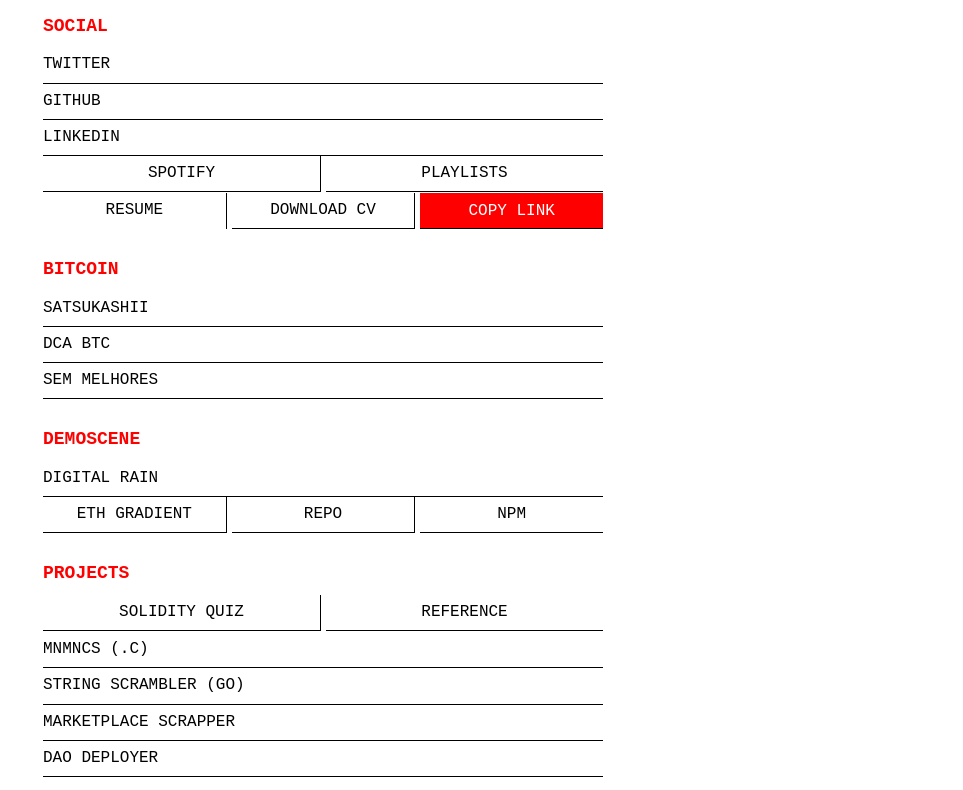
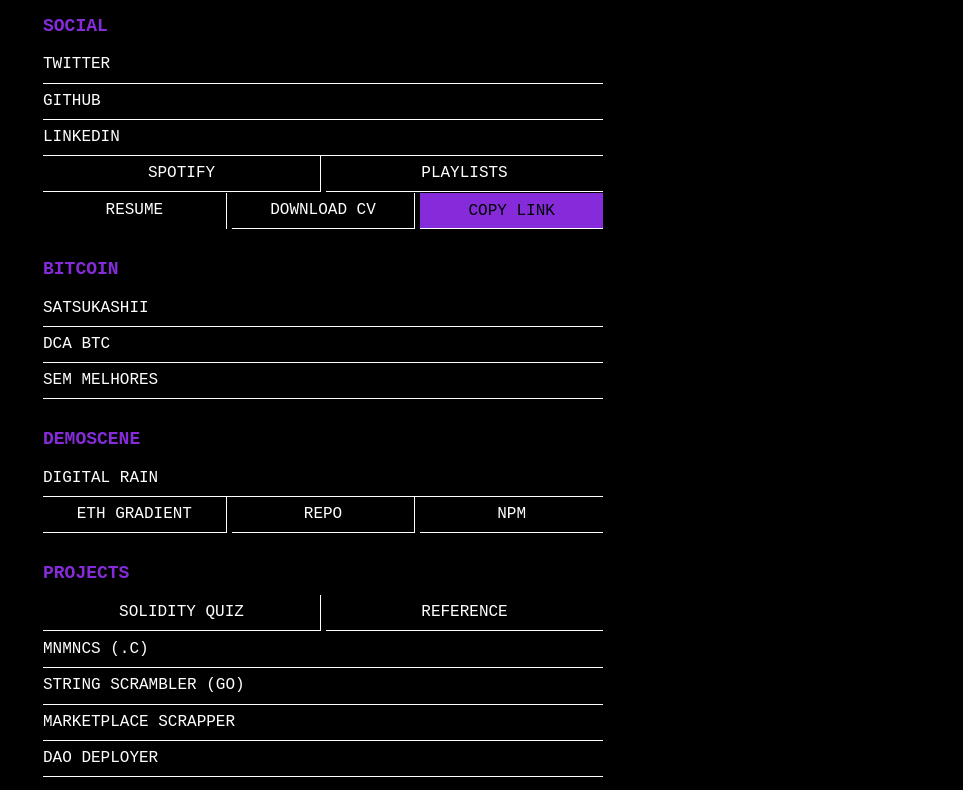
Before and after one commit to afa7789/links, a plain HTML site: page index.html in a window 1280 px wide. Shown: the part 63-853 px from the top of the page, without its empty margins (317-1280 px from the left). Drawn offline with Linux system fonts and the light colour scheme.

Commit message:
update dark theme colors and default theme setting

```diff
--- a/index.html
+++ b/index.html
@@ -18,7 +18,7 @@
             margin: 0 auto;
         }
         :root { --bg: #fff; --fg: #000; --accent: #f00; }
-        [data-theme="dark"] { --bg: #000; --fg: #fff; --accent: #0f0; }
+        [data-theme="dark"] { --bg: #000; --fg: #fff; --accent: #852bda; }
 
         h1 { font-size: 24px; margin-bottom: 20px; }
         h2 { font-size: 18px; margin: 30px 0 10px 0; color: var(--accent); }
@@ -194,7 +194,7 @@
         }
 
         // Load saved theme
-        const savedTheme = localStorage.getItem('theme') || 'light';
+        const savedTheme = localStorage.getItem('theme') || 'dark';
         document.body.setAttribute('data-theme', savedTheme);
     </script>
 </body>
```
